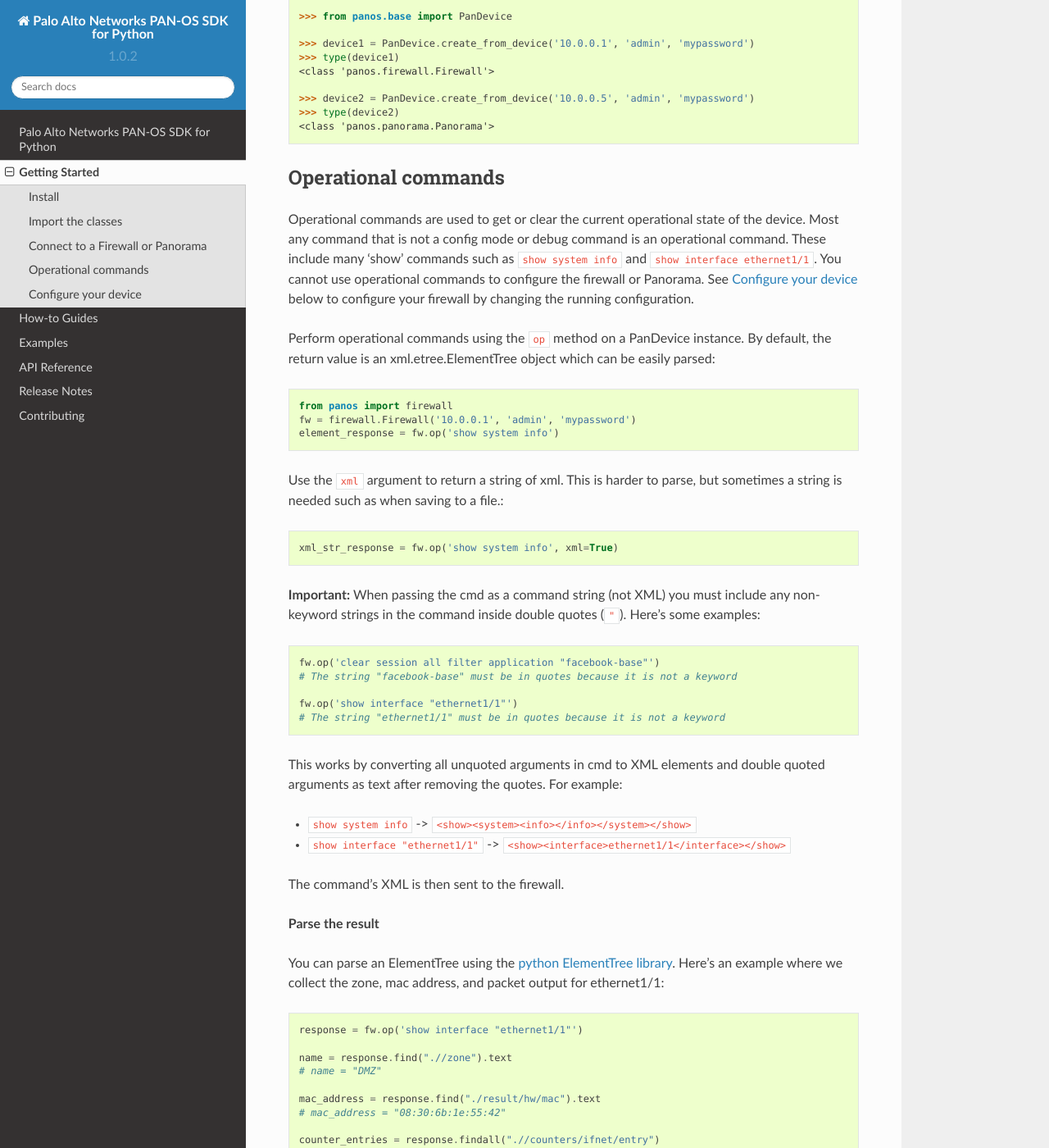
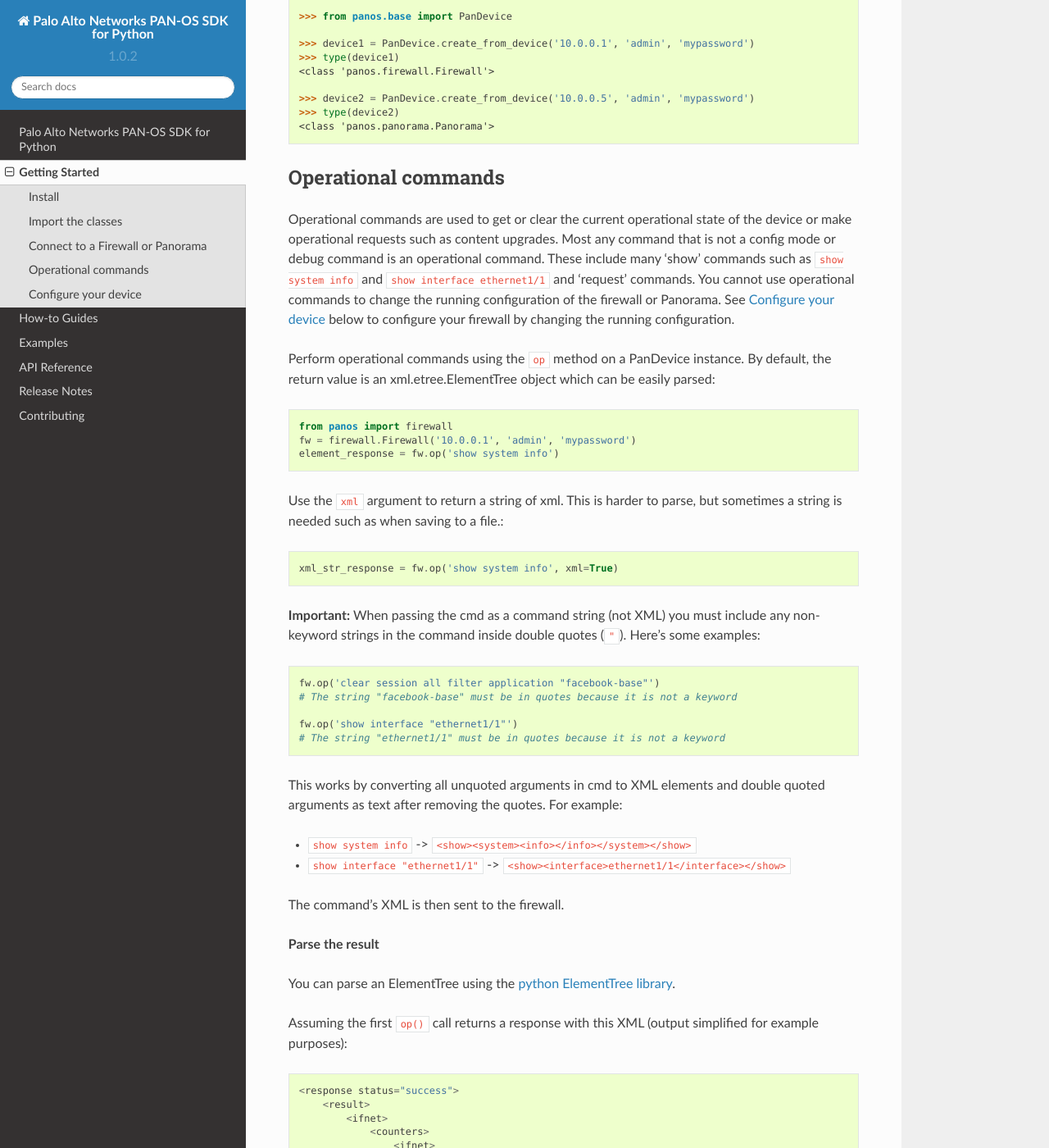
Before and after one commit to PaloAltoNetworks/pan-os-python, a Sphinx documentation site: the page built from docs/getting-started.rst, in a window 1280 px wide and 1400 px high, scrolled down 1404 px. Shown: the whole window at 82% size. Built offline with Sphinx 7.4.7 and the Read the Docs theme 2.0.0, drawn with Linux system fonts in a browser that asks for light colours; some of the changed text lies outside the part shown.

Commit message:
pr: Add clarification and XML example

```diff
--- a/docs/getting-started.rst
+++ b/docs/getting-started.rst
@@ -67,11 +67,13 @@
 --------------------
 
 Operational commands are used to get or clear the current operational state of
-the device. Most any command that is not a config mode or debug command is an
-operational command. These include many 'show' commands such as ``show system
-info`` and ``show interface ethernet1/1``. You cannot use operational commands
-to configure the firewall or Panorama. See `Configure your device`_ below to
-configure your firewall by changing the running configuration.
+the device or make operational requests such as content upgrades. Most any
+command that is not a config mode or debug command is an operational command.
+These include many 'show' commands such as ``show system info`` and ``show
+interface ethernet1/1`` and 'request' commands. You cannot use operational
+commands to change the running configuration of the firewall or Panorama. See
+`Configure your device`_ below to configure your firewall by changing the
+running configuration.
 
 Perform operational commands using the ``op`` method on a PanDevice instance.
 By default, the return value is an xml.etree.ElementTree object which can be
@@ -106,8 +108,36 @@
 
 **Parse the result**
 
-You can parse an ElementTree using the `python ElementTree library`_. Here's an
-example where we collect the zone, mac address, and packet output for
+You can parse an ElementTree using the `python ElementTree library`_.
+
+Assuming the first ``op()`` call returns a response with this XML (output
+simplified for example purposes)::
+
+    <response status="success">
+        <result>
+            <ifnet>
+                <counters>
+                    <ifnet>
+                        <entry>
+                            <name>ethernet1/1</name>
+                            <ipackets>329744</ipackets>
+                            <opackets>508805</opackets>
+                            <ierrors>0</ierrors>
+                        </entry>
+                    </ifnet>
+                </counters>
+                <name>ethernet1/1</name>
+                <zone>DMZ</zone>
+            </ifnet>
+            <hw>
+                <name>ethernet1/1</name>
+                <mac>08:30:6b:1e:55:42</mac>
+                <state>up</state>
+            </hw>
+        </result>
+    </response>
+
+Then this example collects the zone, mac address, and packet output for
 ethernet1/1::
 
     response = fw.op('show interface "ethernet1/1"')
@@ -121,6 +151,11 @@
     counter_entries = response.findall(".//counters/ifnet/entry")
     packets_out = [(counters.find("./name").text, int(counters.find("./opackets").text)) for counters in counter_entries]
     # packets_out = [("ethernet1/1", 508805)]
+
+In the example above, we use a deep search to find the ``<zone>`` element, an
+absolute path to get the ``<mac>`` element, and a findall with both deep search and
+relative path to get packets out for every subinterface. In this example there
+are no subinterfaces, so it returns one list item.
 
 .. _python ElementTree library: https://docs.python.org/3/library/xml.etree.elementtree.html
 
```
